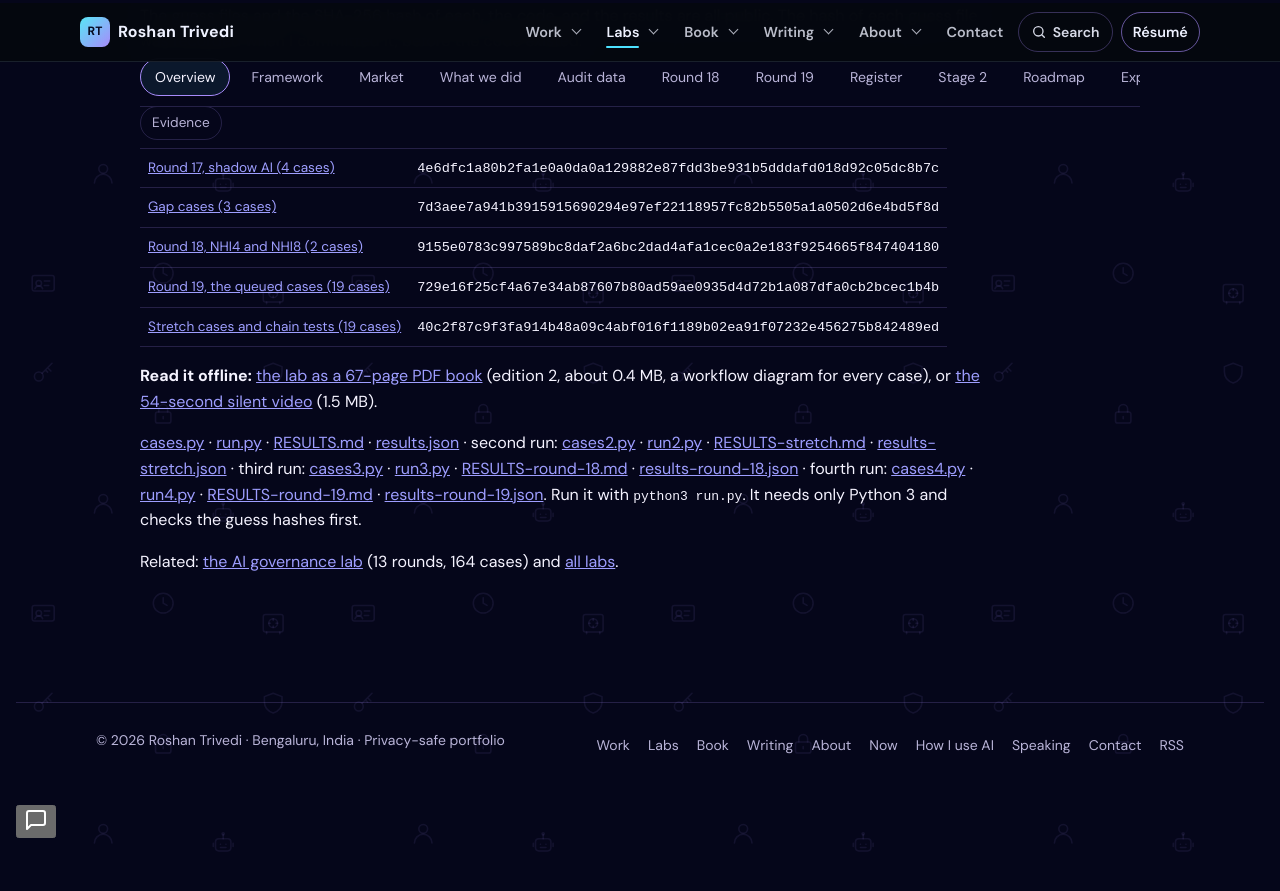
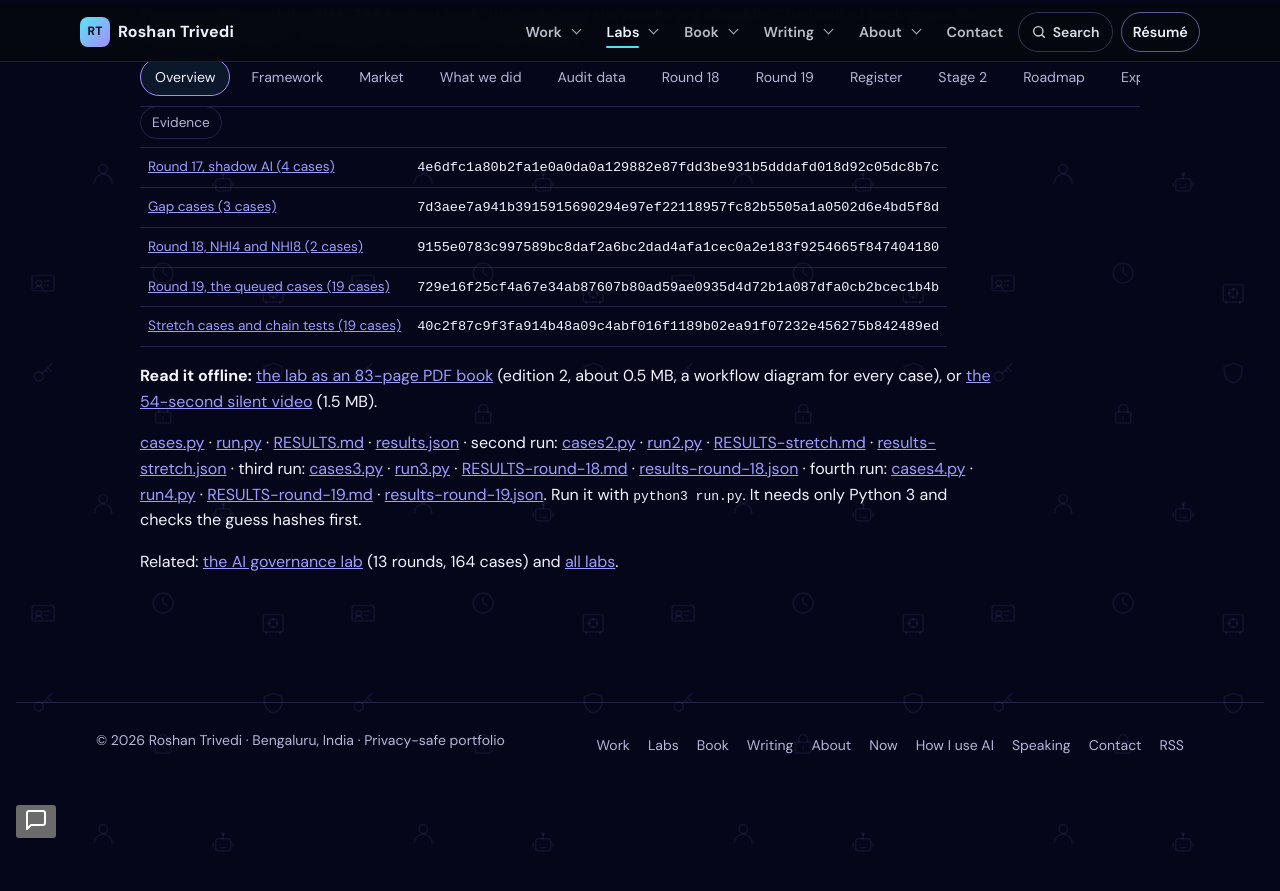
Before and after one commit to trivediroshan1-ui/trivediroshan1-ui.github.io, a Jekyll site: the page nhi-lab/index.html, which Jekyll copies as it is, in a window 1280 px wide and 900 px high, scrolled down 17473 px. Shown: the top 891 px of the window. Built offline with Jekyll 4.4.1, drawn with Linux system fonts in a browser that asks for light colours.

Commit message:
NHI lab: fix book page count and case totals left over in the lab page, nav, chatbot, labs index and README; check-numbers now reads hyphenated forms

```diff
--- a/assets/nav.js
+++ b/assets/nav.js
@@ -87,7 +87,7 @@
         { title: "The books", k: "ai", items: [
           ["/book/#approve", "Who Approved That? MCP lab, 138 pages", "book"],
           ["/book/#agl", "Does AI Governance Hold? 69 pages", "book"],
-          ["/book/#nhi", "Machine identities, tested in public. 67 pages", "book"]] },
+          ["/book/#nhi", "Machine identities, tested in public. 83 pages", "book"]] },
         { title: "Reports and papers", k: "gov", items: [
           ["/assets/ai-governance-lab-addendum.pdf", "AI governance addendum, rounds 5 to 13. 74 pages", "doc"],
           ["/assets/humangate-mcp-lab-final-report.pdf", "HumanGate MCP lab final report. 122 pages", "doc"],
--- a/labs/index.html
+++ b/labs/index.html
@@ -105,7 +105,7 @@
           <div class="head"><div><p class="ey">More projects</p><h2 id="more-title">Research and small tools</h2></div></div>
           <div class="g3">
             <a class="card feat" href="/ai-governance-lab/"><span class="vis"><span class="icon"><svg viewBox="0 0 24 24" fill="none" stroke="currentColor" stroke-width="1.8" stroke-linecap="round" stroke-linejoin="round" aria-hidden="true"><path d="M12 3l8 3v6c0 4.5-3.2 7.8-8 9-4.8-1.2-8-4.5-8-9V6z"/><path d="M9 12l2 2 4-4"/></svg></span></span><div><span class="tag">Lab</span><h3>AI governance lab</h3><p>Controls for AI agents tested with made-up Indian data. The register held; a plain filter did not.</p><span class="go">Read the results &rarr;</span></div></a>
-            <a class="card feat" href="/nhi-lab/"><span class="vis"><span class="icon"><svg viewBox="0 0 24 24" fill="none" stroke="currentColor" stroke-width="1.8" stroke-linecap="round" stroke-linejoin="round" aria-hidden="true"><path d="M12 3l8 3v6c0 4.5-3.2 7.8-8 9-4.8-1.2-8-4.5-8-9V6z"/><path d="M9 12l2 2 4-4"/></svg></span></span><div><span class="tag">Lab</span><h3>Non-human identity lab</h3><p>48 machine-identity cases on made-up data, guesses committed first, with a framework, the 2026 market, downloadable audit data and a 67-page book.</p><span class="go">Open the lab &rarr;</span></div></a>
+            <a class="card feat" href="/nhi-lab/"><span class="vis"><span class="icon"><svg viewBox="0 0 24 24" fill="none" stroke="currentColor" stroke-width="1.8" stroke-linecap="round" stroke-linejoin="round" aria-hidden="true"><path d="M12 3l8 3v6c0 4.5-3.2 7.8-8 9-4.8-1.2-8-4.5-8-9V6z"/><path d="M9 12l2 2 4-4"/></svg></span></span><div><span class="tag">Lab</span><h3>Non-human identity lab</h3><p>67 machine-identity cases on made-up data, guesses committed first, with a framework, the 2026 market, downloadable audit data and an 83-page book.</p><span class="go">Open the lab &rarr;</span></div></a>
             <a class="card feat" href="/secure-india-exams/"><span class="vis"><span class="icon"><svg viewBox="0 0 24 24" fill="none" stroke="currentColor" stroke-width="1.8" stroke-linecap="round" aria-hidden="true"><path d="M4 19V5a2 2 0 0 1 2-2h12v18H6a2 2 0 0 1-2-2z"/><path d="M8 7h6M8 11h6M8 15h3"/></svg></span></span><div><span class="tag">Public research</span><h3>Securing India&rsquo;s National Exams</h3><p>A Zero Trust lifecycle model for high-stakes exams: create, protect, deliver, verify, retire.</p><span class="go">Read the research &rarr;</span></div></a>
             <a class="card feat" href="/tools/tier-check/"><span class="vis"><span class="icon"><svg viewBox="0 0 24 24" fill="none" stroke="currentColor" stroke-width="1.8" stroke-linecap="round" stroke-linejoin="round" aria-hidden="true"><path d="M12 3l9 5-9 5-9-5z"/><path d="M3 13l9 5 9-5"/></svg></span></span><div><span class="tag">Tool</span><h3>Credential tiering self-check</h3><p>A few questions that show which tier a credential belongs in, and why Tier 0 is about containment.</p><span class="go">Try the check &rarr;</span></div></a>
             <a class="card feat" href="/case-studies/credential-tiering-model/"><span class="vis"><span class="icon"><svg viewBox="0 0 24 24" fill="none" stroke="currentColor" stroke-width="1.8" stroke-linecap="round" aria-hidden="true"><circle cx="12" cy="12" r="9"/><path d="M12 7v5l3 2"/></svg></span></span><div><span class="tag">Model</span><h3>The credential tiering model</h3><p>The thinking behind the self-check, written up as a full case study.</p><span class="go">Read the model &rarr;</span></div></a>
--- a/nhi-lab/index.html
+++ b/nhi-lab/index.html
@@ -56,7 +56,7 @@
       <figcaption>60 seconds, no sound, captions on screen: the lab, the architecture and the data. <a href="/assets/share/nhi-lab-motion.mp4" download>Download the MP4</a> (2.6 MB).</figcaption>
       <details class="hero-vid-tx"><summary>Read the video as text</summary>
         <p><strong>The lab.</strong> Each guess is written first, hashed with SHA-256 and committed before any code. Then the code is written, each case is run with the control off and on, and each control is switched off alone to see whether any check notices. The 67 cases sit in six guess files, each with its own hash. A small script, verify.py, re-checks the six hashes.</p>
-        <p><strong>The architecture.</strong> The guess files and the results go through one shared data module. The lab pages, the audit data (CSV and JSON) and the 67-page book are built from it. A 7-step framework holds every case at exactly one step: Find 6, Own 8, Limit 18, Store and issue 10, Rotate and expire 10, Watch 7, Retire and respond 8.</p>
+        <p><strong>The architecture.</strong> The guess files and the results go through one shared data module. The lab pages, the audit data (CSV and JSON) and the 83-page book are built from it. A 7-step framework holds every case at exactly one step: Find 6, Own 8, Limit 18, Store and issue 10, Rotate and expire 10, Watch 7, Retire and respond 8.</p>
         <p><strong>The data.</strong> 67 cases (27 in the first run, 19 in the second, 2 in the third, 19 in the fourth). 57 guesses matched and 10 were wrong. 133 controls were switched off one at a time. In 20 cases a control went unnoticed, and 33 cases carry a recorded limit. Against the OWASP Non-Human Identities Top 10, all 10 have a tested case.</p>
       </details>
     </figure>
@@ -822,7 +822,7 @@
       <tr><td><a href="/nhi-lab/evidence/guesses/guesses-round-19.md">Round 19, the queued cases (19 cases)</a></td><td><code>729e16f25cf4a67e34ab87607b80ad59ae0935d4d72b1a087dfa0cb2bcec1b4b</code></td></tr>
       <tr><td><a href="/nhi-lab/evidence/guesses/guesses-stretch-and-chains.md">Stretch cases and chain tests (19 cases)</a></td><td><code>40c2f87c9f3fa914b48a09c4abf016f1189b02ea91f07232e456275b842489ed</code></td></tr>
     </tbody></table>
-    <p><strong>Read it offline:</strong> <a href="/nhi-lab/nhi-lab-book.pdf">the lab as a 67-page PDF book</a> (edition 2, about 0.4 MB, a workflow diagram for every case), or <a href="/assets/share/nhi-lab.mp4">the 54-second silent video</a> (1.5 MB).</p>
+    <p><strong>Read it offline:</strong> <a href="/nhi-lab/nhi-lab-book.pdf">the lab as an 83-page PDF book</a> (edition 2, about 0.5 MB, a workflow diagram for every case), or <a href="/assets/share/nhi-lab.mp4">the 54-second silent video</a> (1.5 MB).</p>
     <p><a href="/nhi-lab/evidence/cases.py">cases.py</a> · <a href="/nhi-lab/evidence/run.py">run.py</a> · <a href="/nhi-lab/evidence/RESULTS.md">RESULTS.md</a> · <a href="/nhi-lab/evidence/results.json">results.json</a> · second run: <a href="/nhi-lab/evidence/cases2.py">cases2.py</a> · <a href="/nhi-lab/evidence/run2.py">run2.py</a> · <a href="/nhi-lab/evidence/RESULTS-stretch.md">RESULTS-stretch.md</a> · <a href="/nhi-lab/evidence/results-stretch.json">results-stretch.json</a> · third run: <a href="/nhi-lab/evidence/cases3.py">cases3.py</a> · <a href="/nhi-lab/evidence/run3.py">run3.py</a> · <a href="/nhi-lab/evidence/RESULTS-round-18.md">RESULTS-round-18.md</a> · <a href="/nhi-lab/evidence/results-round-18.json">results-round-18.json</a> · fourth run: <a href="/nhi-lab/evidence/cases4.py">cases4.py</a> · <a href="/nhi-lab/evidence/run4.py">run4.py</a> · <a href="/nhi-lab/evidence/RESULTS-round-19.md">RESULTS-round-19.md</a> · <a href="/nhi-lab/evidence/results-round-19.json">results-round-19.json</a>. Run it with <code>python3 run.py</code>. It needs only Python 3 and checks the guess hashes first.</p>
     <p>Related: <a href="/ai-governance-lab/">the AI governance lab</a> (13 rounds, 164 cases) and <a href="/labs/">all labs</a>.</p>
   </section>
--- a/scripts/check-numbers.py
+++ b/scripts/check-numbers.py
@@ -32,8 +32,8 @@
         low = line.lower()
         if any(w in low for w in legacy):
             continue
-        for m in re.finditer(r"\b(\d{1,3})(?:\s|&nbsp;)+(cases|rounds|pages)\b", line):
-            num, kind = int(m.group(1)), m.group(2)
+        for m in re.finditer(r"(?<![\w-])(\d{1,3})(?:\s|&nbsp;|-)+(cases?|rounds?|pages?)\b(?!-)", line):
+            num, kind = int(m.group(1)), m.group(2).rstrip("s") + "s"
             ok = {"cases": good_cases, "rounds": good_rounds, "pages": good_pages}[kind]
             if kind == "cases" and num < 40:
                 continue          # small counts such as "12 cases" in one round
--- a/scripts/nhi-lab-body.html
+++ b/scripts/nhi-lab-body.html
@@ -11,7 +11,7 @@
       <figcaption>60 seconds, no sound, captions on screen: the lab, the architecture and the data. <a href="/assets/share/nhi-lab-motion.mp4" download>Download the MP4</a> (2.6 MB).</figcaption>
       <details class="hero-vid-tx"><summary>Read the video as text</summary>
         <p><strong>The lab.</strong> Each guess is written first, hashed with SHA-256 and committed before any code. Then the code is written, each case is run with the control off and on, and each control is switched off alone to see whether any check notices. The 67 cases sit in six guess files, each with its own hash. A small script, verify.py, re-checks the six hashes.</p>
-        <p><strong>The architecture.</strong> The guess files and the results go through one shared data module. The lab pages, the audit data (CSV and JSON) and the 67-page book are built from it. A 7-step framework holds every case at exactly one step: Find 6, Own 8, Limit 18, Store and issue 10, Rotate and expire 10, Watch 7, Retire and respond 8.</p>
+        <p><strong>The architecture.</strong> The guess files and the results go through one shared data module. The lab pages, the audit data (CSV and JSON) and the 83-page book are built from it. A 7-step framework holds every case at exactly one step: Find 6, Own 8, Limit 18, Store and issue 10, Rotate and expire 10, Watch 7, Retire and respond 8.</p>
         <p><strong>The data.</strong> 67 cases (27 in the first run, 19 in the second, 2 in the third, 19 in the fourth). 57 guesses matched and 10 were wrong. 133 controls were switched off one at a time. In 20 cases a control went unnoticed, and 33 cases carry a recorded limit. Against the OWASP Non-Human Identities Top 10, all 10 have a tested case.</p>
       </details>
     </figure>
@@ -175,7 +175,7 @@
       <tr><td><a href="/nhi-lab/evidence/guesses/guesses-round-19.md">Round 19, the queued cases (19 cases)</a></td><td><code>729e16f25cf4a67e34ab87607b80ad59ae0935d4d72b1a087dfa0cb2bcec1b4b</code></td></tr>
       <tr><td><a href="/nhi-lab/evidence/guesses/guesses-stretch-and-chains.md">Stretch cases and chain tests (19 cases)</a></td><td><code>40c2f87c9f3fa914b48a09c4abf016f1189b02ea91f07232e456275b842489ed</code></td></tr>
     </tbody></table>
-    <p><strong>Read it offline:</strong> <a href="/nhi-lab/nhi-lab-book.pdf">the lab as a 67-page PDF book</a> (edition 2, about 0.4 MB, a workflow diagram for every case), or <a href="/assets/share/nhi-lab.mp4">the 54-second silent video</a> (1.5 MB).</p>
+    <p><strong>Read it offline:</strong> <a href="/nhi-lab/nhi-lab-book.pdf">the lab as an 83-page PDF book</a> (edition 2, about 0.5 MB, a workflow diagram for every case), or <a href="/assets/share/nhi-lab.mp4">the 54-second silent video</a> (1.5 MB).</p>
     <p><a href="/nhi-lab/evidence/cases.py">cases.py</a> · <a href="/nhi-lab/evidence/run.py">run.py</a> · <a href="/nhi-lab/evidence/RESULTS.md">RESULTS.md</a> · <a href="/nhi-lab/evidence/results.json">results.json</a> · second run: <a href="/nhi-lab/evidence/cases2.py">cases2.py</a> · <a href="/nhi-lab/evidence/run2.py">run2.py</a> · <a href="/nhi-lab/evidence/RESULTS-stretch.md">RESULTS-stretch.md</a> · <a href="/nhi-lab/evidence/results-stretch.json">results-stretch.json</a> · third run: <a href="/nhi-lab/evidence/cases3.py">cases3.py</a> · <a href="/nhi-lab/evidence/run3.py">run3.py</a> · <a href="/nhi-lab/evidence/RESULTS-round-18.md">RESULTS-round-18.md</a> · <a href="/nhi-lab/evidence/results-round-18.json">results-round-18.json</a> · fourth run: <a href="/nhi-lab/evidence/cases4.py">cases4.py</a> · <a href="/nhi-lab/evidence/run4.py">run4.py</a> · <a href="/nhi-lab/evidence/RESULTS-round-19.md">RESULTS-round-19.md</a> · <a href="/nhi-lab/evidence/results-round-19.json">results-round-19.json</a>. Run it with <code>python3 run.py</code>. It needs only Python 3 and checks the guess hashes first.</p>
     <p>Related: <a href="/ai-governance-lab/">the AI governance lab</a> (13 rounds, 164 cases) and <a href="/labs/">all labs</a>.</p>
   </section>
```
Also changed, not shown: assets/chatbot-data.js (+4 -4 lines), README.md, assets/chatbot-index.json.
